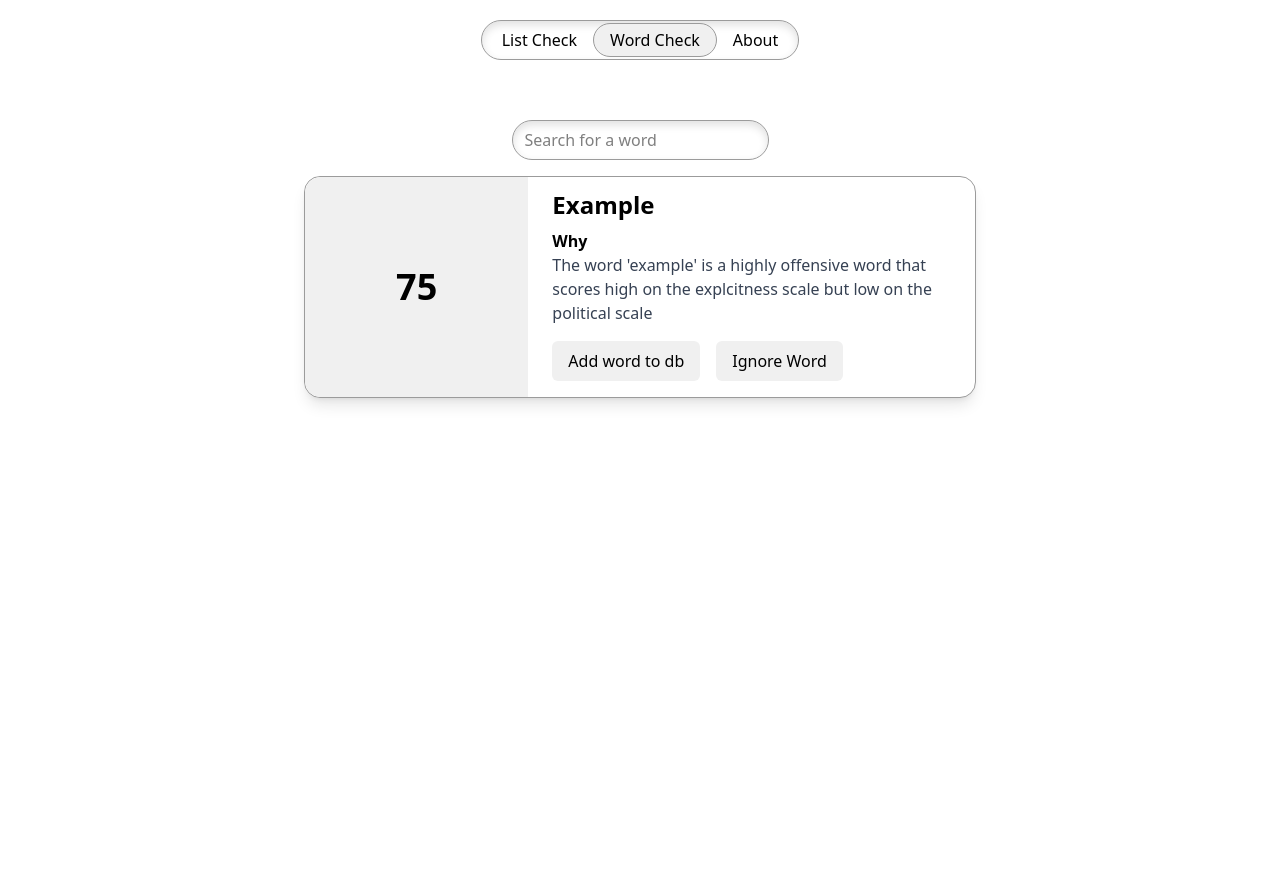
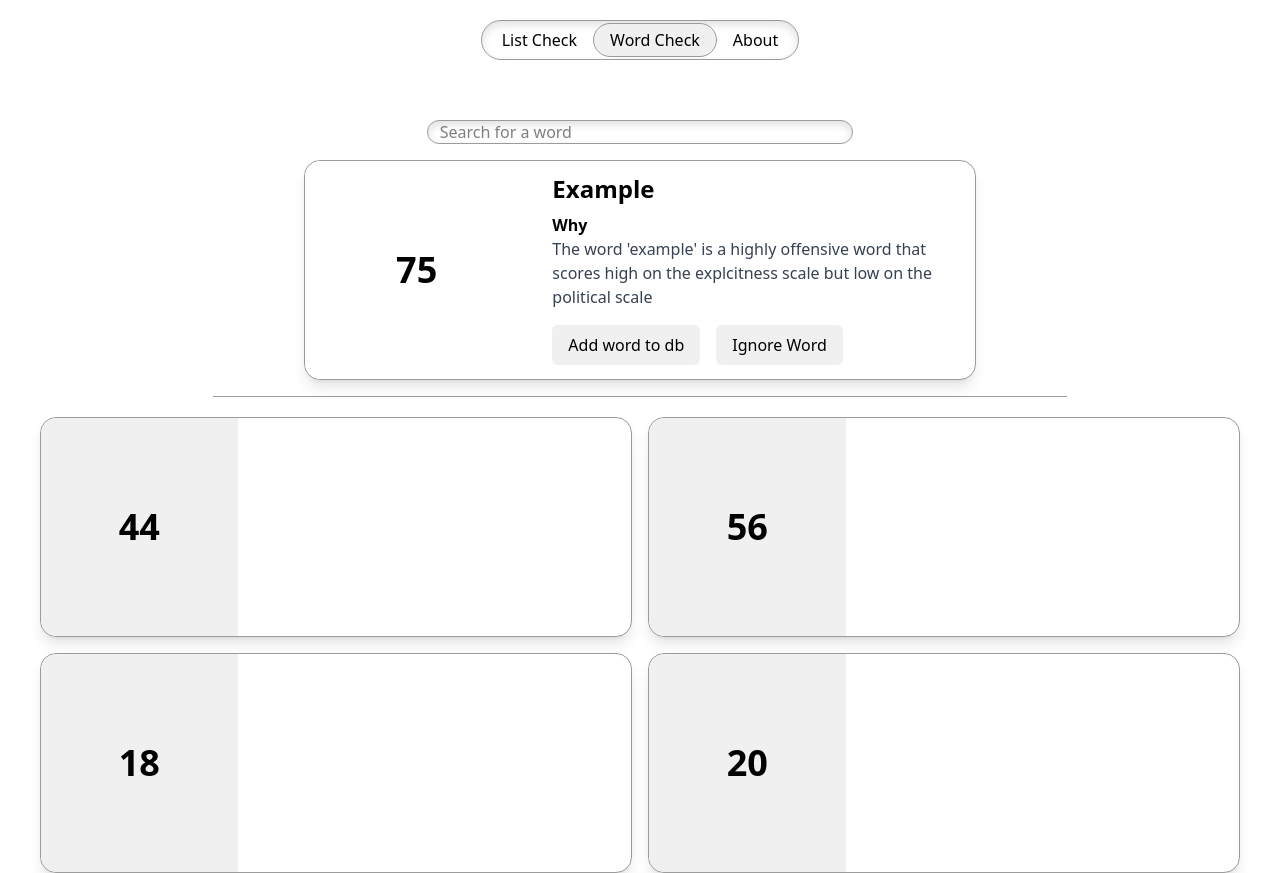
Before and after one commit to Zakosss/ai-text-filter, a React (Vite) app in the folder frontend/: page /word-check in a window 1280 px wide. Before the commit the page ends 800 px from the top, so only its background shows below. Built offline with nearby package versions, Linux system fonts and the light colour scheme.

Commit message:
feat:  refactor component styles; add new components for improved UI

```diff
--- a/frontend/package.json
+++ b/frontend/package.json
@@ -14,7 +14,7 @@
     "react": "^19.0.0",
     "react-dom": "^19.0.0",
     "react-router-dom": "^7.2.0",
-    "tailwindcss": "^4.0.8"
+    "tailwindcss": "^4.0.9"
   },
   "devDependencies": {
     "@eslint/js": "^9.19.0",
--- /dev/null
+++ b/frontend/src/components/BorderLine.tsx
@@ -0,0 +1,3 @@
+export default function BorderLine () {
+    return <div className="w-2/3 h-px bg-border"></div>
+}
--- /dev/null
+++ b/frontend/src/components/DarkModeButton.tsx
@@ -0,0 +1,16 @@
+import React from 'react';
+
+type buttonParams = {
+    onPress: () => void;
+};
+
+const Button: React.FC<buttonParams> = ({ onPress }) => {
+    return (
+        <button
+            className="px-4 py-2 bg-primary rounded-md text-black hover:bg-buttonDown mb-4"
+            onClick={onPress}>Add word to db
+        </button>
+    )
+}
+
+export default Button;
--- /dev/null
+++ b/frontend/src/components/RatingCard.tsx
@@ -0,0 +1,24 @@
+import React from "react";
+
+type RatingCardProps = {
+    score: number;
+    explanation: string;
+};
+
+const RatingCard: React.FC<RatingCardProps> = ({ score, explanation}) => {
+    return (
+        <div className="flex w-full min-h-[220px] max-w-2xl bg-white rounded-2xl border shadow-lg border-border">
+            {/* Left side */}
+            <div className="w-1/3 bg-primary flex flex-wrap items-center justify-center rounded-l-2xl ">
+                <h1 className="text-4xl font-bold">{score}</h1>
+            </div>
+
+            {/* Right side */}
+            <div className="flex-1 w-2/3 px-6 pt-3">
+
+            </div>
+        </div>
+    );
+};
+
+export default RatingCard;
--- /dev/null
+++ b/frontend/src/components/WordDDSection.tsx
@@ -0,0 +1,23 @@
+import BorderLine from "./BorderLine";
+
+type Constraints = {
+    objects: React.ReactNode[];
+}
+
+const WordDDSection: React.FC<Constraints> = ({objects}) => {
+
+    return (
+        <div className="w-full h-full flex flex-col items-center justify-center">
+            <BorderLine />
+            <div className='w-full h-full pl-10 pr-10 pt-5 grid grid-cols-2 gap-4 justify-items-center max-w-7xl mx-auto'>
+                    {objects.map((component, index) => (
+                        <div key={index} className="w-full h-full">
+                            {component}
+                        </div>
+                    ))}
+            </div>
+        </div>
+    )
+}
+
+export default WordDDSection;
--- a/frontend/src/components/header.tsx
+++ b/frontend/src/components/header.tsx
@@ -1,11 +1,11 @@
 //import headerPages from '@/util/headerPages'
 
-import HeaderButton from './headerButton';
+import HeaderButton from './HeaderButton';
 
-export default function header () {
+export default function Header () {
     return (
         <div className='w-full h-10 flex items-center justify-center p-10'>
-            <div className='h-10 flex items-center justify-center border-1 rounded-full border-[#9b9b9b] shadow-[inset_0_4px_8px_rgba(0,0,0,0.12)] pl-1 pr-1'>
+            <div className='h-10 flex items-center justify-center border-1 rounded-full border-border shadow-[inset_0_4px_8px_rgba(0,0,0,0.12)] pl-1 pr-1'>
                 <HeaderButton name="List Check" path="" />
                 <HeaderButton name="Word Check" path="/word-check" />
                 <HeaderButton name="About" path="/about" />
--- a/frontend/src/components/headerButton.tsx
+++ b/frontend/src/components/headerButton.tsx
@@ -12,7 +12,7 @@ const headerButton: React.FC<buttonParams> = ({ name,path }) => {
 
     return (
             <Link
-                className={`p-4 ${isActive() ? 'text-black h-5 flex items-center justify-center border-1 rounded-full bg-[#F0F0F0] border-[#9b9b9b]' : 'text-black'}`}
+                className={`p-4 ${isActive() ? 'text-black h-5 flex items-center justify-center border-1 rounded-full bg-primary border-border' : 'text-black'}`}
                 to={path}
             >
                 <p className="h-full w-full flex items-center justify-center">{name}</p>
--- a/frontend/src/components/searchBar.tsx
+++ b/frontend/src/components/searchBar.tsx
@@ -16,11 +16,11 @@ const SearchBar: React.FC = () => {
     }
 
     return (
-        <div className='h-10 flex items-center justify-center border-1 rounded-full border-[#9b9b9b] shadow-[inset_0_4px_8px_rgba(0,0,0,0.12)] pl-1 pr-1'>
+        <div className='h-10 w-1/3 flex items-center justify-center border-1 rounded-full border-border shadow-[inset_0_4px_8px_rgba(0,0,0,0.12)] pl-1 pr-1'>
             <input
                 type="text"
                 placeholder="Search for a word"
-                className="h-full w-full pl-2 pr-2 text-black rounded-full focus:outline-none focus:bg-[#F0F0F0]"
+                className="h-full w-full pl-2 pr-2 text-black rounded-full focus:outline-none focus:bg-primary"
                 value={search}
                 onChange={handleInputChange}
                 onKeyDown={handleKeyDown}
--- a/frontend/src/components/wordCard.tsx
+++ b/frontend/src/components/wordCard.tsx
@@ -10,9 +10,9 @@ type WordCardProps = {
 
 const WordCard: React.FC<WordCardProps> = ({ score, word, explanation, onAdd, onIgnore }) => {
     return (
-        <div className="flex w-full min-h-[220px] max-w-2xl bg-white rounded-2xl border shadow-lg border-[#9b9b9b]">
+        <div className="flex w-full min-h-[220px] max-w-2xl bg-white rounded-2xl border shadow-lg border-border">
             {/* Left side */}
-            <div className="w-1/3 bg-[#F0F0F0] flex flex-wrap items-center justify-center rounded-l-2xl ">
+            <div className="w-1/3 bg-background flex flex-wrap items-center justify-center rounded-l-2xl ">
                 <h1 className="text-4xl font-bold">{score}</h1>
             </div>
 
@@ -25,11 +25,11 @@ const WordCard: React.FC<WordCardProps> = ({ score, word, explanation, onAdd, on
                 {/* Buttons */}
                 <div className="flex mt-4 gap-4">
                     <button
-                        className="px-4 py-2 bg-[#F0F0F0] rounded-md text-black hover:bg-[#D9D9D9] mb-4"
+                        className="px-4 py-2 bg-primary rounded-md text-black hover:bg-buttonDown mb-4"
                         onClick={onAdd}>Add word to db
                     </button>
                     <button
-                        className="px-4 py-2 bg-[#F0F0F0] rounded-md text-black hover:bg-[#D9D9D9] mb-4"
+                        className="px-4 py-2 bg-primary rounded-md text-black hover:bg-buttonDown mb-4"
                         onClick={onIgnore}>Ignore Word
                     </button>
                 </div>
--- a/frontend/src/index.css
+++ b/frontend/src/index.css
@@ -1 +1,15 @@
 @import "tailwindcss";
+
+@theme {
+    /* Custom theme variables */
+    --color-border: #9b9b9b;
+    --color-background: #ffffff;
+    --color-primary: #F0F0F0;
+    --color-buttonDown: #D9D9D9;
+}
+
+/**
+@custom-variant dark [data-theme="dark"] {
+
+}
+*/
--- a/frontend/src/pages/wordSingle.tsx
+++ b/frontend/src/pages/wordSingle.tsx
@@ -1,4 +1,4 @@
-import { WordCard, SearchBar } from '../components';
+import { WordCard, SearchBar, WordDDSection, RatingCard } from '../components';
 
 export default function WordsSingle() {
     return (
@@ -12,6 +12,37 @@ export default function WordsSingle() {
                         onAdd={() => console.log("Added to DB")}
                         onIgnore={() => console.log("Ignored")}
                     />
+                    <WordDDSection
+                        objects={[
+                            <RatingCard
+                                score={44}
+                                explanation="The word 'example' is a highly offensive word that scores high on the explcitness scale but low on the political scale"
+                            />,
+                            <RatingCard
+                            score={56}
+                            explanation="The word 'example' is a highly offensive word that scores high on the explcitness scale but low on the political scale"
+                        />,
+                        <RatingCard
+                        score={18}
+                        explanation="The word 'example' is a highly offensive word that scores high on the explcitness scale but low on the political scale"
+                    />,
+                    <RatingCard
+                    score={20}
+                    explanation="The word 'example' is a highly offensive word that scores high on the explcitness scale but low on the political scale"
+                />,
+
+
+
+
+
+
+
+
+
+                        ]}
+                    />
+
+
                 </div>
     )
 }
```
Also changed, not shown: frontend/src/components/index.ts (+6 -3 lines), 1 other file (tests, documents, lock files or other folders).
